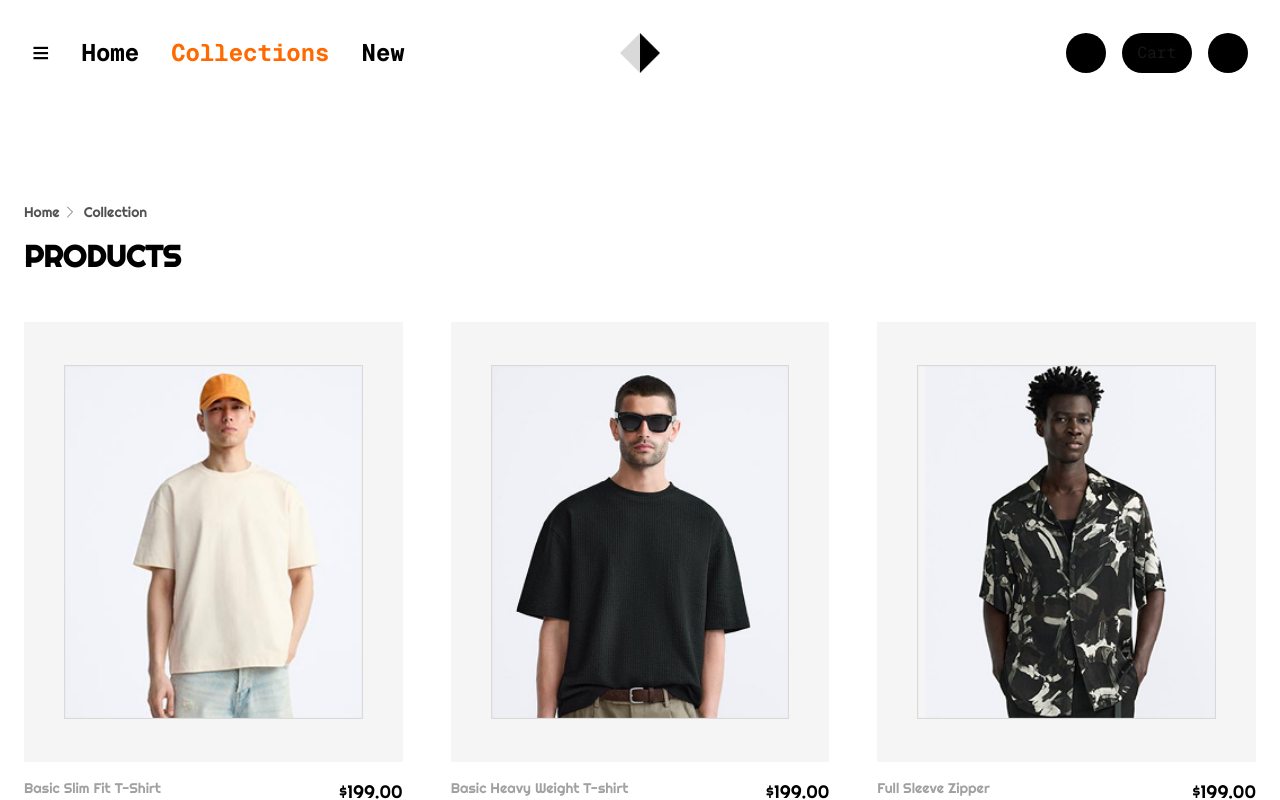
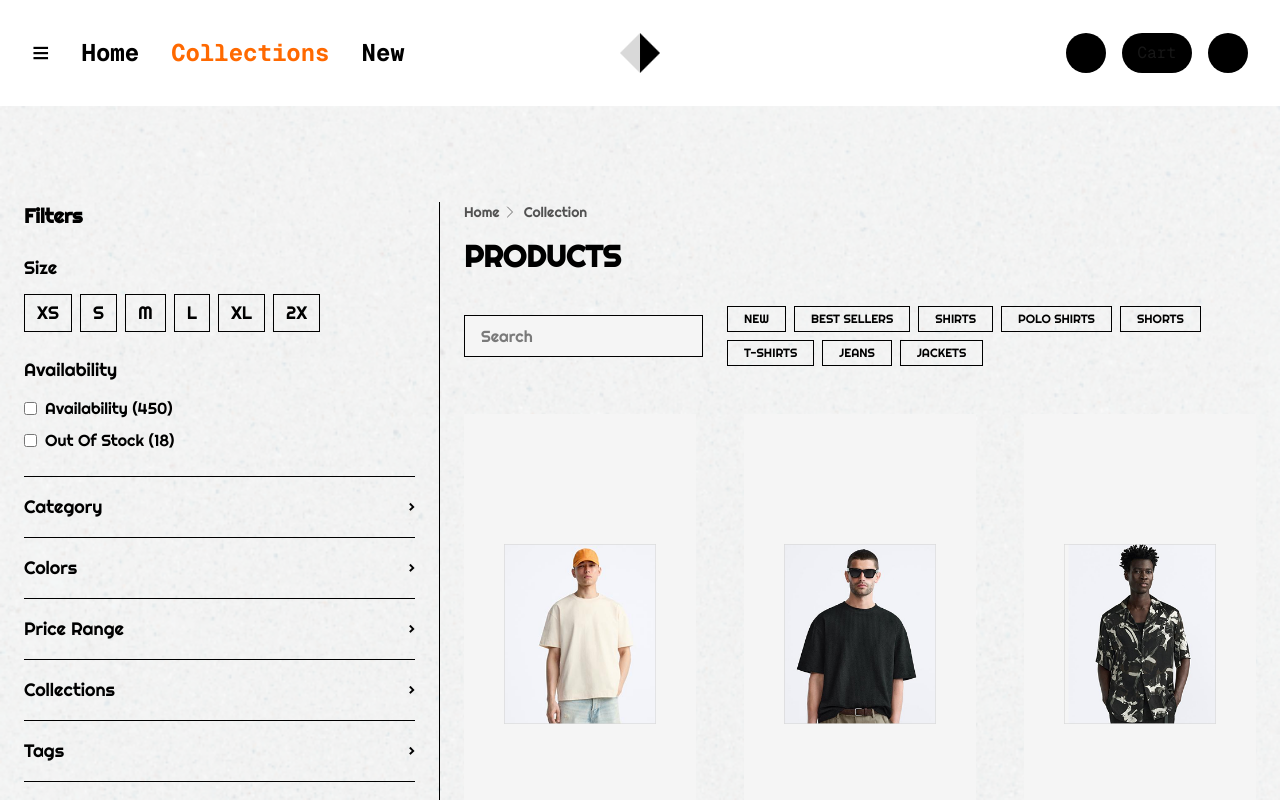
Before and after one commit to m1tywaflow/shop, a Next.js app: page /collections in a window 1280 px wide. Shown: the top 800 px of the page. Built offline with nearby package versions, Linux system fonts and the light colour scheme; some icons are missing.

Commit message:
update
Signed-off-by: Mitya <mitywaflow@gmail.com>

```diff
--- a/app/(pages)/collections/page.tsx
+++ b/app/(pages)/collections/page.tsx
@@ -1,9 +1,15 @@
 import Assortment from "@/app/components/collectionsComponents/Assortment";
-
 const Collections = () => {
   return (
     <>
-      <div className="bg-white">
+      <div
+        className="bg-white"
+        style={{
+          backgroundImage: "url('/bg/noisybackground.png')",
+          backgroundSize: "cover",
+          backgroundPosition: "center",
+        }}
+      >
         <Assortment />
       </div>
     </>
--- a/app/components/collectionsComponents/Assortment.tsx
+++ b/app/components/collectionsComponents/Assortment.tsx
@@ -2,6 +2,7 @@ import { collections } from "@/app/data/collections";
 import { Righteous } from "next/font/google";
 import Breadcrumb from "../atoms/Breadcrumb";
 import ProductCard from "./ProductCard";
+import FiltersSidebar from "@/app/components/collectionsComponents/FilterSidebar";
 
 const righteous = Righteous({
   subsets: ["latin"],
@@ -11,17 +12,46 @@ const righteous = Righteous({
 const Assortment = () => {
   return (
     <section className={`${righteous.className} py-24`}>
-      <div className="max-w-7xl mx-auto px-6">
+      <div className="max-w-400 mx-auto px-6 flex gap-16">
+        <aside className="w-94 shrink-0">
+          <FiltersSidebar />
+        </aside>
+        <div className="flex-1">
           <div className="text-sm text-neutral-600 mb-4">
             <Breadcrumb />
           </div>
-
-        <h1 className="text-3xl font-bold text-black mb-12">PRODUCTS</h1>
-
-        <div className="grid grid-cols-1 md:grid-cols-2 lg:grid-cols-3 gap-12">
+          <h1 className="text-3xl font-bold text-black mb-8">PRODUCTS</h1>
+          <div className="flex items-center justify-between mb-12 gap-6">
+            <input
+              type="text"
+              placeholder="Search"
+              className="w-80 border text-black border-black px-4 py-2 bg-neutral-100"
+            />
+            <div className="flex flex-wrap gap-2">
+              {[
+                "NEW",
+                "BEST SELLERS",
+                "SHIRTS",
+                "POLO SHIRTS",
+                "SHORTS",
+                "T-SHIRTS",
+                "JEANS",
+                "JACKETS",
+              ].map((tag) => (
+                <button
+                  key={tag}
+                  className="border text-black border-black px-4 py-1 text-xs hover:bg-black hover:text-white transition"
+                >
+                  {tag}
+                </button>
+              ))}
+            </div>
+          </div>
+          <div className="grid grid-cols-1 md:grid-cols-2 xl:grid-cols-3 gap-12">
             {collections.map((item) => (
               <ProductCard key={item.id} product={item} />
             ))}
+          </div>
         </div>
       </div>
     </section>
--- /dev/null
+++ b/app/components/collectionsComponents/FilterSidebar.tsx
@@ -0,0 +1,50 @@
+type Size = "XS" | "S" | "M" | "L" | "XL" | "2X";
+
+const sizes: Size[] = ["XS", "S", "M", "L", "XL", "2X"];
+
+export default function FiltersSideBar() {
+  return (
+    <aside className="text-black w-104 border-r pr-6">
+      <h2 className="text-xl font-semibold mb-6">Filters</h2>
+      <div className="mb-6">
+        <h3 className="text-lg font-medium mb-3">Size</h3>
+
+        <div className="flex flex-wrap gap-2">
+          {sizes.map((size) => (
+            <button
+              key={size}
+              className="border px-3 py-1 text-lg hover:bg-gray-100"
+            >
+              {size}
+            </button>
+          ))}
+        </div>
+      </div>
+      <div className="mb-6">
+        <h3 className="text-lg font-medium mb-3">Availability</h3>
+        <label className="flex items-center gap-2 mb-2">
+          <input type="checkbox" />
+          <span>Availability (450)</span>
+        </label>
+        <label className="flex items-center gap-2">
+          <input type="checkbox" />
+          <span>Out Of Stock (18)</span>
+        </label>
+      </div>
+      <FilterItem title="Category" />
+      <FilterItem title="Colors" />
+      <FilterItem title="Price Range" />
+      <FilterItem title="Collections" />
+      <FilterItem title="Tags" />
+      <FilterItem title="Ratings" />
+    </aside>
+  );
+}
+function FilterItem({ title }: { title: string }) {
+  return (
+    <div className="border-t py-4 cursor-pointer flex justify-between">
+      <span className="text-lg font-medium">{title}</span>
+      <span>›</span>
+    </div>
+  );
+}
```
Lines whose indentation alone changed are shown as unchanged.
